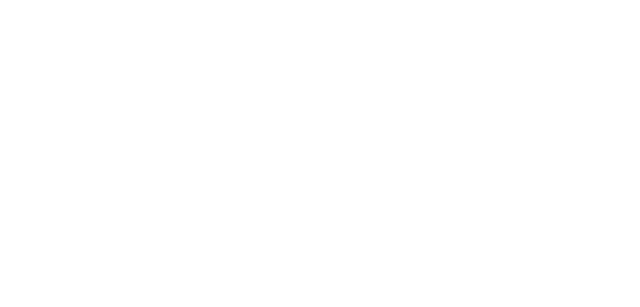
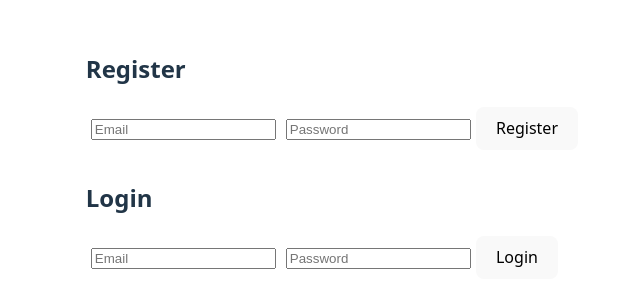
Before and after one commit to mo-jakub/ZTPAI, a React (Vite) app in the folder frontend/react/: page /login in a window 1280 px wide. Before the commit this address had no page. Shown: the part 245-552 px from the top of the page, without its empty margins (308-948 px from the left). Built offline with nearby package versions, Linux system fonts and the light colour scheme.

Commit message:
feat(frontend): add registration and login forms for JWT authentication

```diff
--- a/frontend/react/src/App.jsx
+++ b/frontend/react/src/App.jsx
@@ -1,18 +1,25 @@
-import React from 'react';
+import React, { useState } from 'react';
 import { BrowserRouter as Router, Routes, Route } from 'react-router-dom';
 import BookList from './components/BookList';
 import BookDetails from './components/BookDetails';
 import AddBookForm from './components/AddBookForm';
+import RegisterForm from './components/RegisterForm';
+import LoginForm from './components/LoginForm';
 
 const App = () => {
+  const [token, setToken] = useState('');
+
   return (
-    <Router>
-      <Routes>
-        <Route path="/" element={<BookList />} />
-        <Route path="/books/:id" element={<BookDetails />} />
-        <Route path="/add-book" element={<AddBookForm />} />
-      </Routes>
-    </Router>
+    <div>
+      <RegisterForm />
+      <LoginForm onToken={setToken} />
+      {token && (
+        <div>
+          <h3>JWT Token:</h3>
+          <textarea value={token} readOnly style={{ width: '100%' }} rows={3} />
+        </div>
+      )}
+    </div>
   );
 };
 
--- /dev/null
+++ b/frontend/react/src/components/LoginForm.jsx
@@ -0,0 +1,54 @@
+import React, { useState } from 'react';
+
+const LoginForm = ({ onToken }) => {
+  const [email, setEmail] = useState('');
+  const [password, setPassword] = useState('');
+  const [msg, setMsg] = useState('');
+
+  const handleLogin = async (e) => {
+    e.preventDefault();
+    setMsg('');
+    try {
+      const response = await fetch('http://localhost:8000/api/login', {
+        method: 'POST',
+        headers: { 'Content-Type': 'application/json' },
+        body: JSON.stringify({ email, password }),
+      });
+      const data = await response.json();
+      if (response.ok && data.token) {
+        setMsg('Login successful!');
+        onToken(data.token);
+      } else {
+        setMsg(data.message || data.error || 'Login failed');
+      }
+    } catch (err) {
+      setMsg('Error: ' + err.message);
+    }
+  };
+
+  return (
+    <form onSubmit={handleLogin}>
+      <h2>Login</h2>
+      <input
+        type="email"
+        placeholder="Email"
+        value={email}
+        required
+        onChange={e => setEmail(e.target.value)}
+        style={{ margin: 5 }}
+      />
+      <input
+        type="password"
+        placeholder="Password"
+        value={password}
+        required
+        onChange={e => setPassword(e.target.value)}
+        style={{ margin: 5 }}
+      />
+      <button type="submit">Login</button>
+      <div>{msg}</div>
+    </form>
+  );
+};
+
+export default LoginForm;
--- /dev/null
+++ b/frontend/react/src/components/RegisterForm.jsx
@@ -0,0 +1,53 @@
+import React, { useState } from 'react';
+
+const RegisterForm = () => {
+  const [email, setEmail] = useState('');
+  const [password, setPassword] = useState('');
+  const [msg, setMsg] = useState('');
+
+  const handleRegister = async (e) => {
+    e.preventDefault();
+    setMsg('');
+    try {
+      const response = await fetch('http://localhost:8000/api/register', {
+        method: 'POST',
+        headers: { 'Content-Type': 'application/json' },
+        body: JSON.stringify({ email, password }),
+      });
+      const data = await response.json();
+      if (response.ok) {
+        setMsg('Registration successful!');
+      } else {
+        setMsg(data.message || data.error || 'Registration failed');
+      }
+    } catch (err) {
+      setMsg('Error: ' + err.message);
+    }
+  };
+
+  return (
+    <form onSubmit={handleRegister} style={{ marginBottom: 30 }}>
+      <h2>Register</h2>
+      <input
+        type="email"
+        placeholder="Email"
+        value={email}
+        required
+        onChange={e => setEmail(e.target.value)}
+        style={{ margin: 5 }}
+      />
+      <input
+        type="password"
+        placeholder="Password"
+        value={password}
+        required
+        onChange={e => setPassword(e.target.value)}
+        style={{ margin: 5 }}
+      />
+      <button type="submit">Register</button>
+      <div>{msg}</div>
+    </form>
+  );
+};
+
+export default RegisterForm;
```
